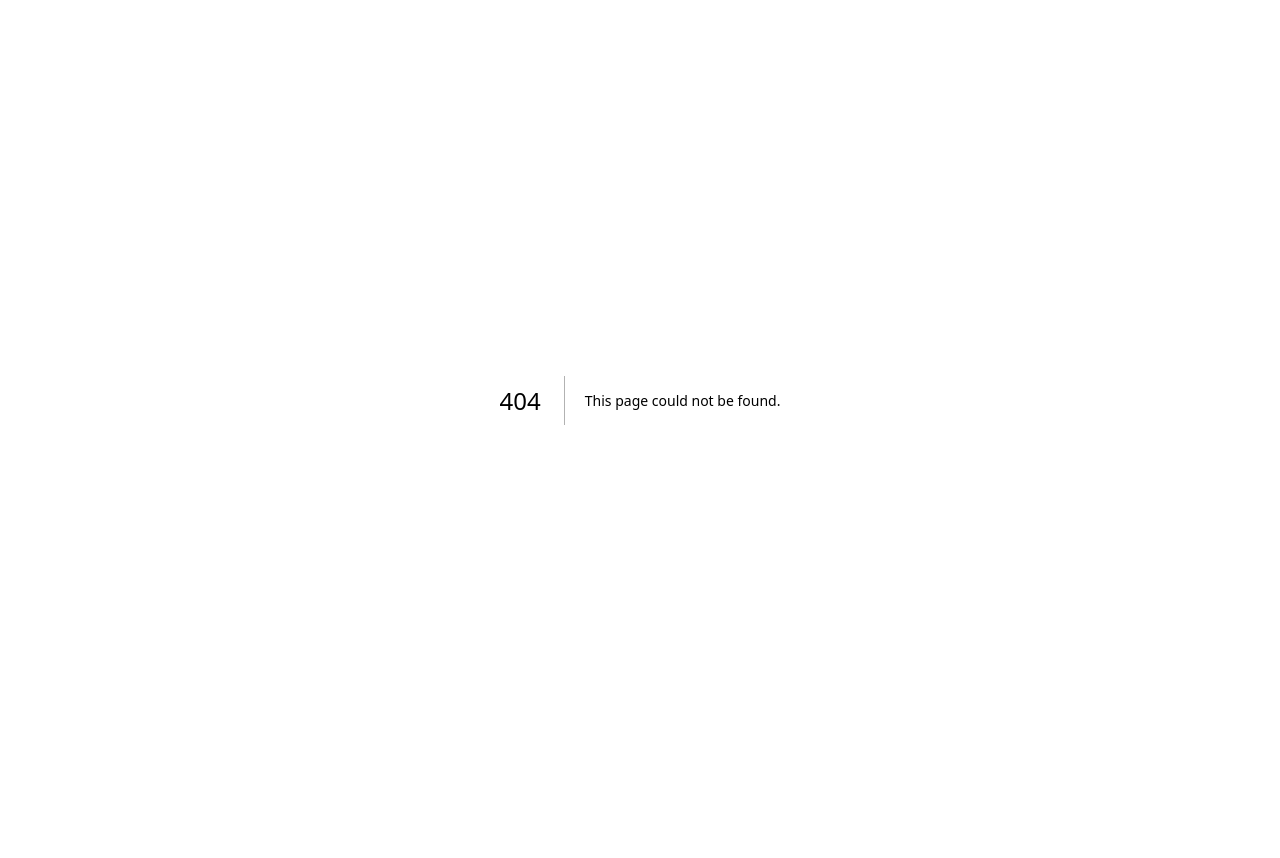
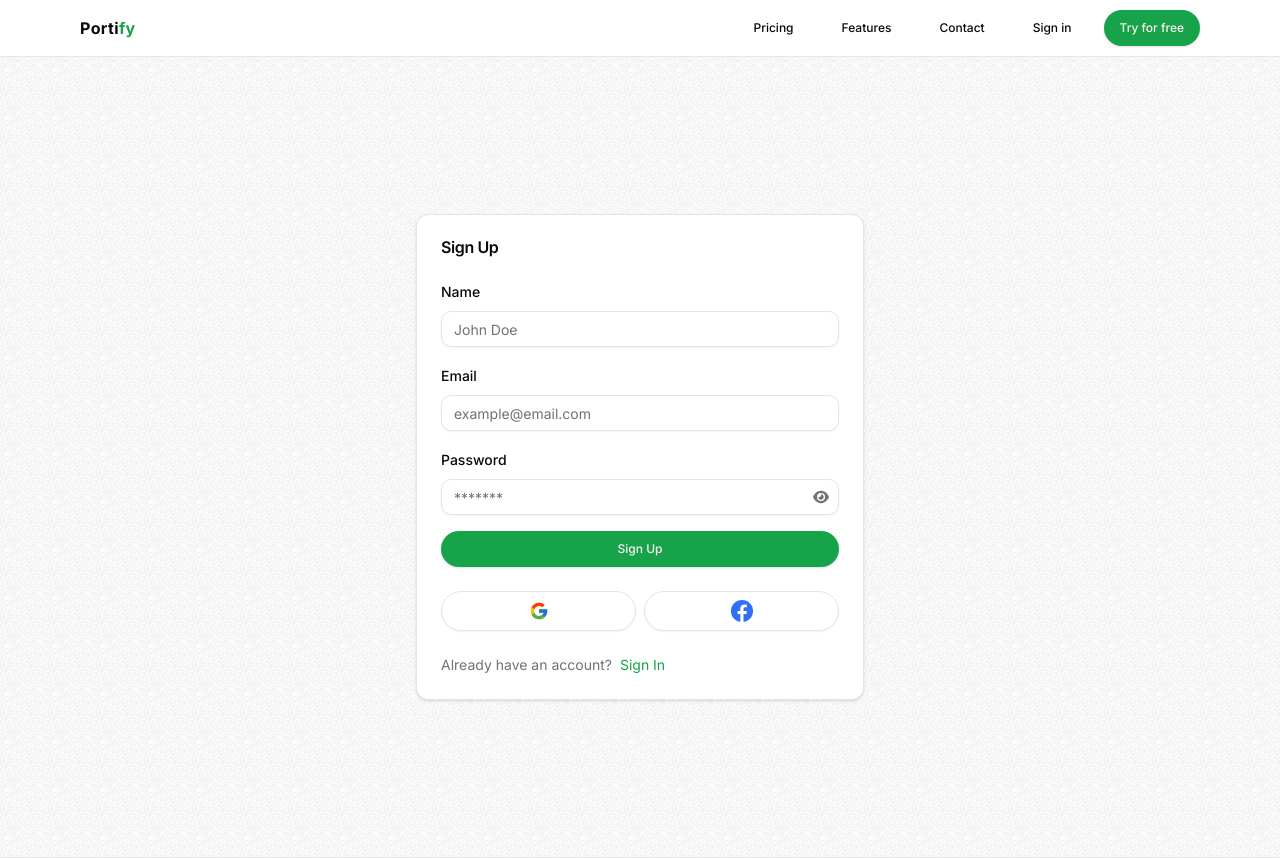
Before and after one commit to mahmudulmr19/portify, a Next.js app: page /auth/sign-up in a window 1280 px wide. Before the commit this address had no page. Shown: the top 858 px of the page. Before the commit the page ends 800 px from the top, so only its background shows below. Built offline with nearby package versions, Linux system fonts and the light colour scheme.

Commit message:
added sign in  and sign up page

```diff
--- /dev/null
+++ b/src/app/(main)/auth/sign-in/page.tsx
@@ -0,0 +1,12 @@
+import { SignInForm } from "@/components/auth/sign-in-form";
+
+export const metadata = {
+  title: {
+    absolute: "Sign In",
+  },
+  description: "Sign in to your account",
+};
+
+export default function SignInPage() {
+  return <SignInForm />;
+}
--- /dev/null
+++ b/src/app/(main)/auth/sign-up/page.tsx
@@ -0,0 +1,12 @@
+import { SignUpForm } from "@/components/auth/sign-up-form";
+
+export const metadata = {
+  title: {
+    absolute: "Sign Up",
+  },
+  description: "Sign up for an account",
+};
+
+export default function Page() {
+  return <SignUpForm />;
+}
--- /dev/null
+++ b/src/components/auth/sign-in-form.tsx
@@ -0,0 +1,69 @@
+"use client";
+
+import { CardWrapper } from "@/components/auth";
+import { SignInSchema, SignInValues } from "@/validators/auth";
+import { useForm } from "react-hook-form";
+import { zodResolver } from "@hookform/resolvers/zod";
+import {
+  Form,
+  FormControl,
+  FormField,
+  FormItem,
+  FormMessage,
+} from "@/components/ui/form";
+import { Label, Input, PasswordInput, Button } from "@/components/ui";
+
+export function SignInForm() {
+  const form = useForm<SignInValues>({
+    resolver: zodResolver(SignInSchema),
+    defaultValues: {
+      email: "",
+      password: "",
+    },
+  });
+
+  function onSubmit(values: SignInValues) {
+    console.log(values);
+  }
+  return (
+    <CardWrapper
+      label="Sign In"
+      backButtonLabel="New to portify?"
+      backButtonHightLightText="Sign Up"
+      backButtonHref="/auth/sign-up"
+      social
+    >
+      <Form {...form}>
+        <form onSubmit={form.handleSubmit(onSubmit)} className="space-y-4">
+          <FormField
+            name="email"
+            control={form.control}
+            render={({ field }) => (
+              <FormItem>
+                <Label>Email</Label>
+                <FormControl>
+                  <Input {...field} placeholder="example@email.com" />
+                </FormControl>
+                <FormMessage />
+              </FormItem>
+            )}
+          />
+          <FormField
+            name="password"
+            control={form.control}
+            render={({ field }) => (
+              <FormItem>
+                <Label>Password</Label>
+                <FormControl>
+                  <PasswordInput {...field} placeholder="*******" />
+                </FormControl>
+                <FormMessage />
+              </FormItem>
+            )}
+          />
+          <Button className="w-full">Sign In</Button>
+        </form>
+      </Form>
+    </CardWrapper>
+  );
+}
--- /dev/null
+++ b/src/components/auth/sign-up-form.tsx
@@ -0,0 +1,83 @@
+"use client";
+
+import { CardWrapper } from "@/components/auth";
+import { SignUpSchema, SignUpValues } from "@/validators/auth";
+import { useForm } from "react-hook-form";
+import { zodResolver } from "@hookform/resolvers/zod";
+import {
+  Form,
+  FormControl,
+  FormField,
+  FormItem,
+  FormMessage,
+} from "@/components/ui/form";
+import { Label, Input, PasswordInput, Button } from "@/components/ui";
+
+export function SignUpForm() {
+  const form = useForm<SignUpValues>({
+    resolver: zodResolver(SignUpSchema),
+    defaultValues: {
+      name: "",
+      email: "",
+      password: "",
+    },
+  });
+
+  function onSubmit(values: SignUpValues) {
+    console.log(values);
+  }
+  return (
+    <CardWrapper
+      label="Sign Up"
+      backButtonLabel="Already have an account?"
+      backButtonHightLightText="Sign In"
+      backButtonHref="/auth/sign-in"
+      social
+    >
+      <Form {...form}>
+        <form onSubmit={form.handleSubmit(onSubmit)} className="space-y-4">
+          <FormField
+            name="name"
+            control={form.control}
+            render={({ field }) => (
+              <FormItem>
+                <Label>Name</Label>
+                <FormControl>
+                  <Input {...field} placeholder="John Doe" />
+                </FormControl>
+                <FormMessage />
+              </FormItem>
+            )}
+          />
+          <FormField
+            name="email"
+            control={form.control}
+            render={({ field }) => (
+              <FormItem>
+                <Label>Email</Label>
+                <FormControl>
+                  <Input {...field} placeholder="example@email.com" />
+                </FormControl>
+                <FormMessage />
+              </FormItem>
+            )}
+          />
+          <FormField
+            name="password"
+            control={form.control}
+            render={({ field }) => (
+              <FormItem>
+                <Label>Password</Label>
+                <FormControl>
+                  <PasswordInput {...field} placeholder="*******" />
+                </FormControl>
+                <FormMessage />
+              </FormItem>
+            )}
+          />
+          <Button className="w-full">Sign Up</Button>
+        </form>
+      </Form>
+    </CardWrapper>
+  );
+}
--- /dev/null
+++ b/src/validators/auth.ts
@@ -0,0 +1,18 @@
+import { z } from "zod";
+
+const SignInSchema = z.object({
+  email: z
+    .string({ required_error: "Email is required" })
+    .email({ message: "Invalid email" }),
+  password: z
+    .string({ required_error: "Password is required" })
+    .min(8, { message: "Password must be at least 8 characters" }),
+});
+
+const SignUpSchema = SignInSchema.extend({
+  name: z.string({ required_error: "Name is required" }),
+});
+
+export type SignInValues = z.infer<typeof SignInSchema>;
+export type SignUpValues = z.infer<typeof SignUpSchema>;
+export { SignInSchema, SignUpSchema };
```
